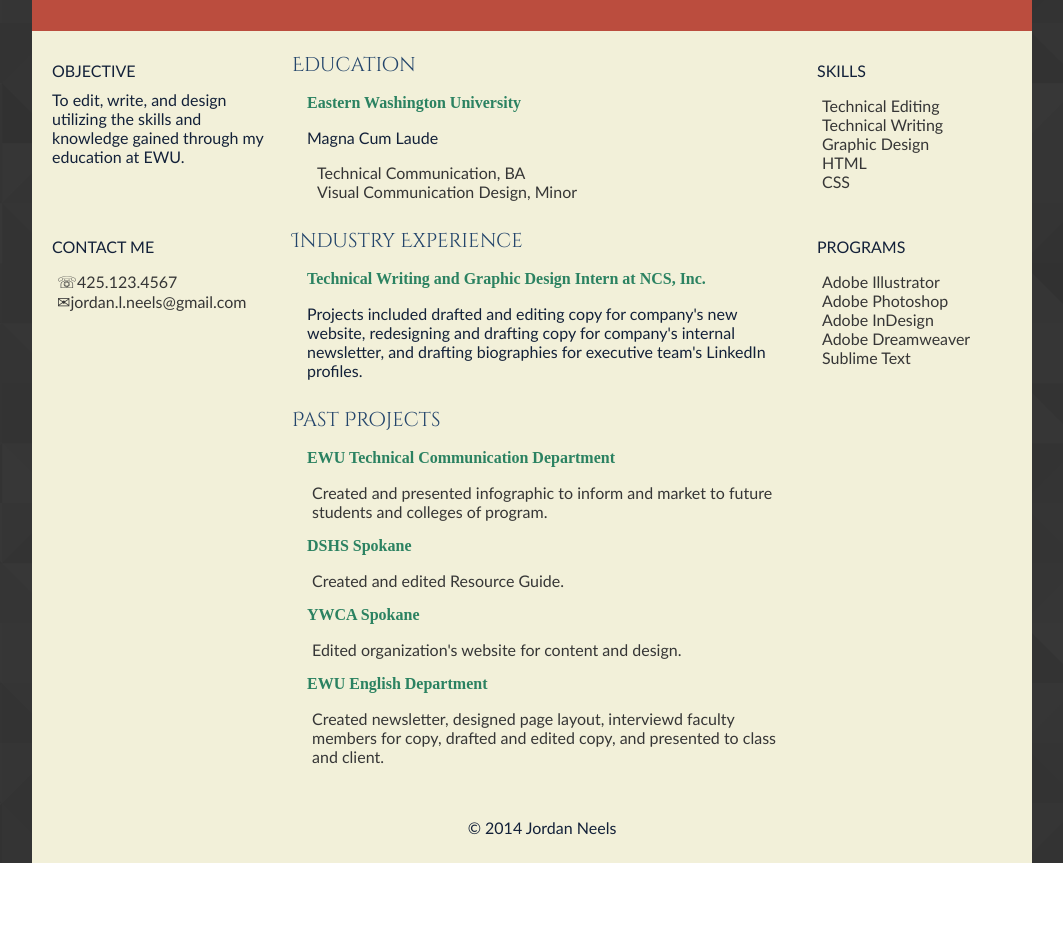
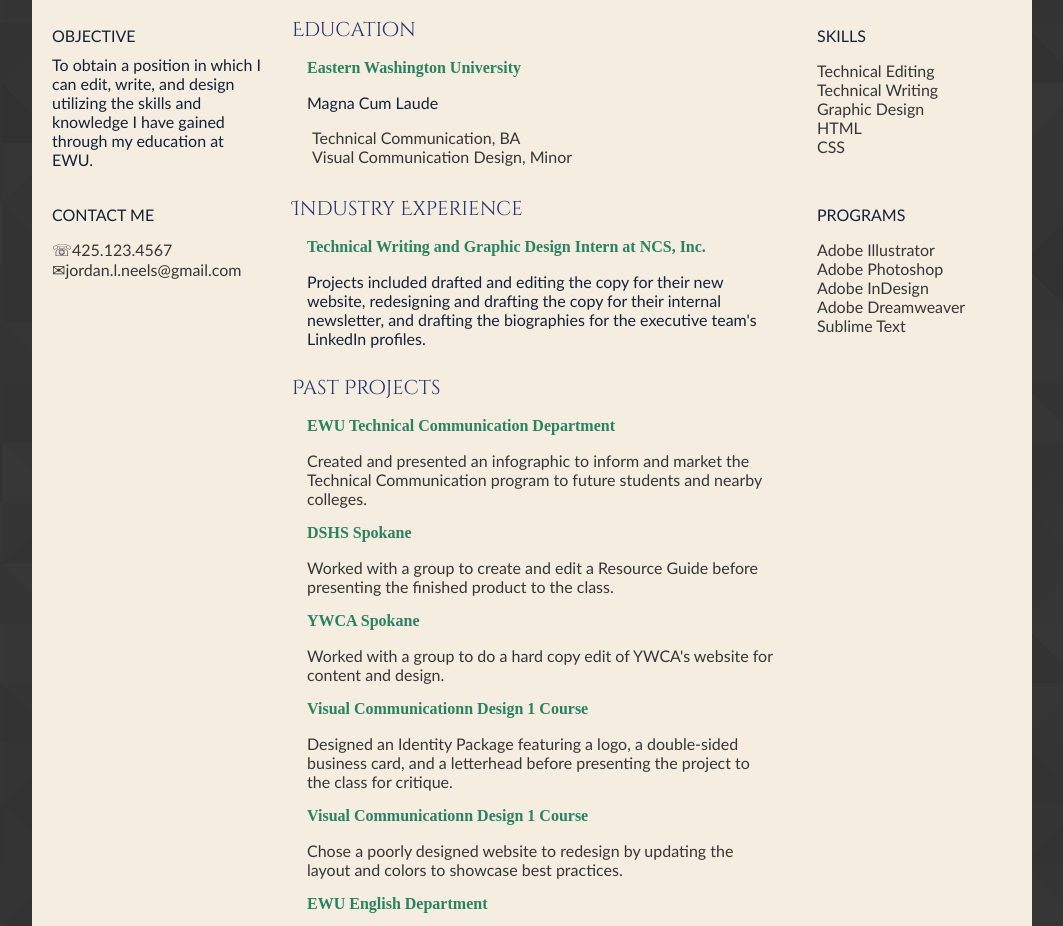
Before and after one commit to jordanneels/p2-resume, a plain HTML site: page index.html in a window 1280 px wide. Shown: the part 157-1083 px from the top of the page, without its empty margins (118-1181 px from the left). Before the commit the page ends 1020 px from the top, so only its background shows below. Drawn offline with Linux system fonts and the light colour scheme; a web font is replaced by a local one.

Commit message:
Monday morning
Changed banner color, changed container color, changed h2 color, took
away space between nav and banner

```diff
--- a/css/styles.css
+++ b/css/styles.css
@@ -11,7 +11,8 @@ a:hover, {
 }
 
 .banner {
-	background-color: #BB4D3E;
+	background-color: #C4634F;
+	margin-top: -10px;
 	margin-bottom: 30px;
 }
 
@@ -21,7 +22,7 @@ body {
 	background-color: #132139;
 	font-size: 16px;
 	margin-left: 20px;
-	background: url("../img/footer_lodyas.png")
+	background: url("../img/footer_lodyas.png");
 }
 
 .contact {
@@ -30,7 +31,7 @@ body {
 }
 
 .container {
-	background-color: #F2F0D9;
+	background-color: #F5EDE0;
 }
 
 .education {
@@ -55,7 +56,7 @@ h2 {
 	font-family: 'Cinzel Decorative', serif;
 	font-weight: 400;
 	font-size: 20px;
-	color: #24456B;
+	color: #25356F;
 	margin-top: -10px;
 	margin-left: 5px;
 	margin-bottom: 10px;
@@ -124,6 +125,7 @@ img {
 	text-align: right;
 	text-transform: uppercase;
 	font-weight: bold;
+	margin-bottom: -15px;
 
 }
 
@@ -152,5 +154,5 @@ ul li {
 	color: #363636;
 	text-decoration: none;
 	list-style: none;
-	margin-left: -15px;
+	margin-left: -20px;
 }
--- a/index.html
+++ b/index.html
@@ -48,14 +48,15 @@
 <section class="grid_12 alpha omega">
 	<div class="grid_3 alpha">
 	<div class="grid_3 panel">Objective</div>
-		<p>To edit, write, and design utilizing the skills and knowledge gained through my education at EWU.</p>
+		<p>To obtain a position in which I can edit, write, and design utilizing the skills and knowledge I have gained through my education at EWU.</p>
 	</div>
 
 
 
 	<div class="grid_6">
 		<h2>Education</h2>
-			<h3>Eastern Washington University</h3><p>Magna Cum Laude</p>
+			<h3>Eastern Washington University</h3>
+			<p>Magna Cum Laude</p>
 				<ul class="education">
 					<li>Technical Communication, BA</li>
 					<li>Visual Communication Design, Minor</li>
@@ -86,7 +87,7 @@
 	<div class="grid_6">
 		<h2>Industry Experience</h2>
 		<h3>Technical Writing and Graphic Design Intern at NCS, Inc.</h3>
-			<p>Projects included drafted and editing copy for company's new website, redesigning and drafting copy for company's internal newsletter, and drafting biographies for executive team's LinkedIn profiles.</p>
+			<p>Projects included drafted and editing the copy for their new website, redesigning and drafting the copy for their internal newsletter, and drafting the biographies for the executive team's LinkedIn profiles.</p>
 	</div>
 
 	<div class="grid_3 omega">
@@ -108,21 +109,30 @@
 			<h2>Past Projects</h2>
 			<h3>EWU Technical Communication Department</h3>
 				<ul>
-					<li>Created and presented infographic to inform and market to future students and colleges of program.</li>
+					<li>Created and presented an infographic to inform and market the Technical Communication program to future students and nearby colleges.</li>
 				</ul>
 			<h3>DSHS Spokane</h3>
 				<ul>
-					<li>Created and edited Resource Guide.</li>
+					<li>Worked with a group to create and edit a Resource Guide before presenting the finished product to the class.</li>
 				</ul>
 			<h3>YWCA Spokane</h3>
 				<ul>
-					<li>Edited organization's website for content and design.</li>
+					<li>Worked with a group to do a hard copy edit of YWCA's website for content and design.
+				</ul>
+			<h3>Visual Communicationn Design 1 Course</h3>
+				<ul>
+					<li>Designed an Identity Package featuring a logo, a double-sided business card, and a letterhead before presenting the project to the class for critique.</li>
+				</ul>
+			<h3>Visual Communicationn Design 1 Course</h3>
+				<ul>
+					<li>Chose a poorly designed website to redesign by updating the layout and colors to showcase best practices.</li>
 				</ul>
 			<h3>EWU English Department</h3>
 				<ul>
-					<li>Created newsletter, designed page layout, interviewd faculty members for copy, drafted and edited copy, and presented to class and client.</li>
+					<li>Worked with a group to create a newsletter for the English Department. The project involved interviewing two faculty members each, drafting the copy for both articles, designing the page layout, editing the articles, and then presenting the finished newsletter to the class and the client.</li>
 				</ul>
 		</div>
+
 		<div class="grid_3 omega">
 		</div>
 	</div>
```
Also changed, not shown: img/nasty_fabric.png (added), img/otis_redding.png (added).
